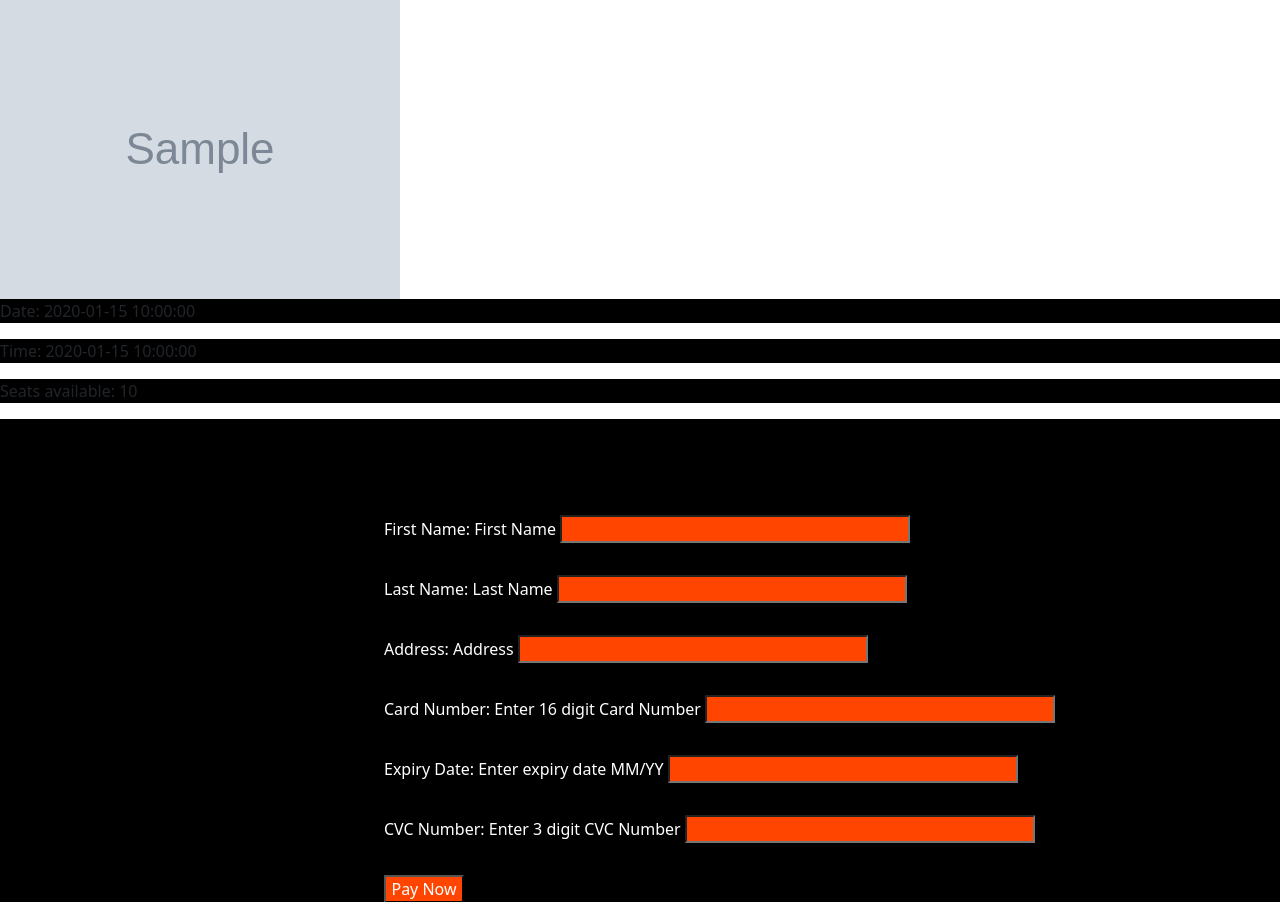
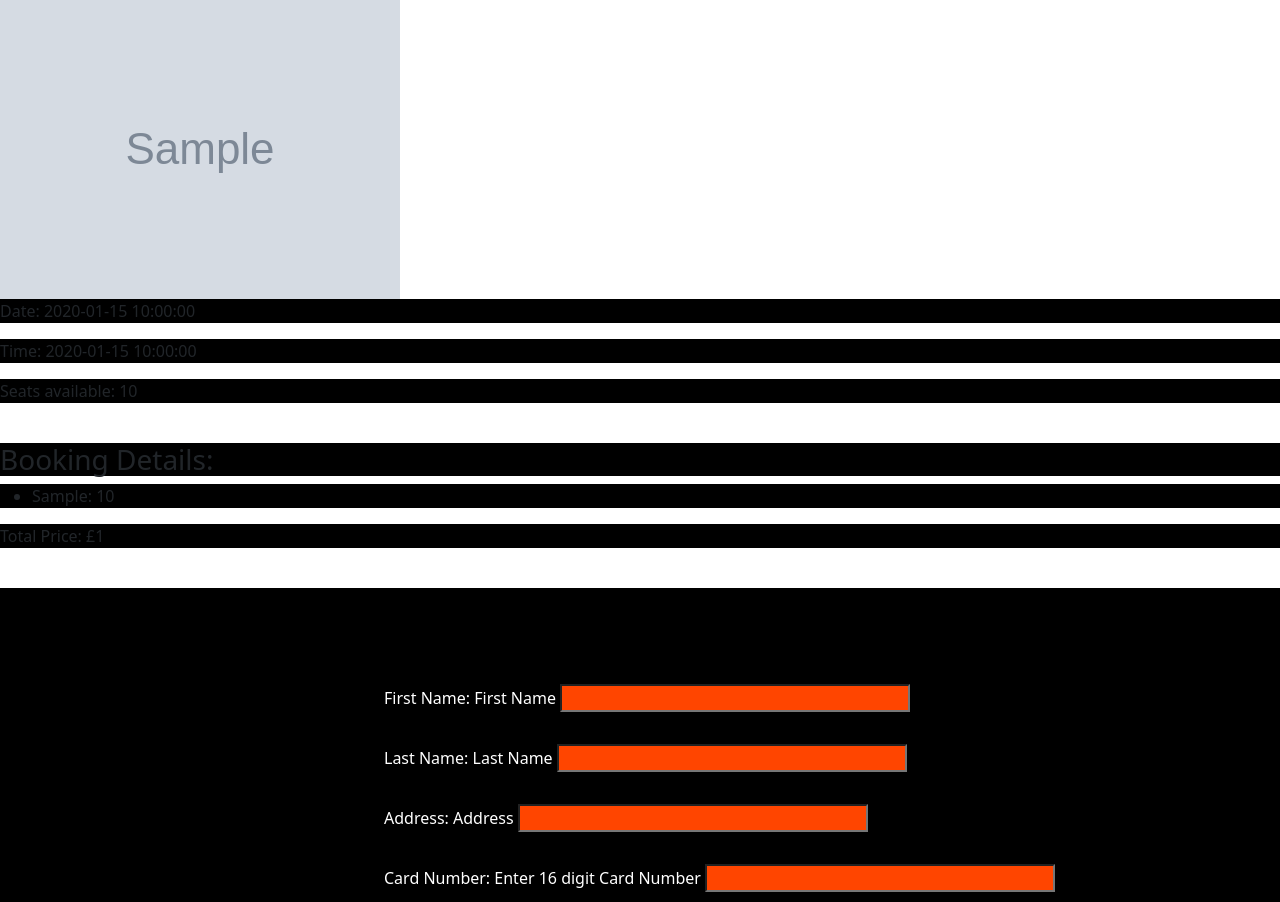
Before and after one commit to pamswi/QA_Cinema, a Flask app: template application/templates/payment.html in a window 1280 px wide; the page is wider, and only the part inside the window is pictured. Shown: the part 171-1073 px from the top of that part. Run offline with Flask 3, Linux system fonts and the light colour scheme; tables that the repository leaves empty hold one stand-in row (values such as "Sample post"); the template is opened without the code that fills it: values that come from a table or form of the project are taken from there, most other values are stand-ins (such as "Sample title", 1, 10 or a date in 2020); grey boxes marked "Sample" are stand-in pictures; some libraries are stand-ins or nearby versions; some web fonts are replaced.

Commit message:
AA: payment page now shows alexs movie details and it now shows total cost and tickets purchased (like a summary from booking page)

```diff
--- a/application/templates/payment.html
+++ b/application/templates/payment.html
@@ -8,7 +8,15 @@
     <p>Time: {{ time }}</p>
     <p>Seats available: {{ current_capacity }}</p>
 
-
+    <br>
+    <h3>Booking Details:</h3>
+    <ul>
+    {% for ticket_type, quantity in tickets %}
+        <li>{{ ticket_type }}: {{ quantity }}</li>
+    {% endfor %}
+    </ul>
+    <p>Total Price: £{{ total_price }}</p>
+<br>
     <form method="POST">
         {{ form.hidden_tag() }}
         <div class="form-input">
```
